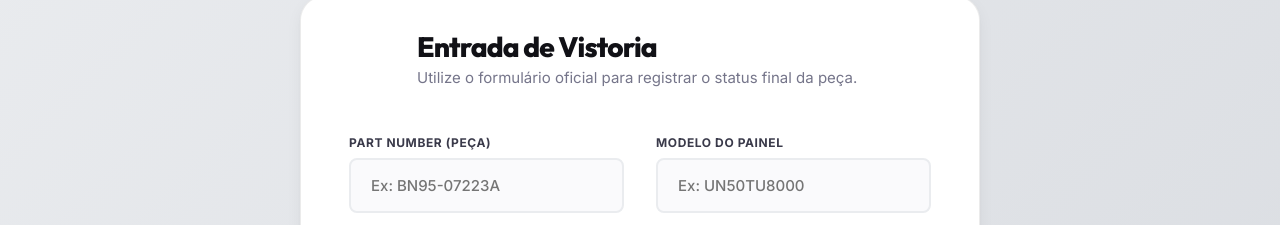
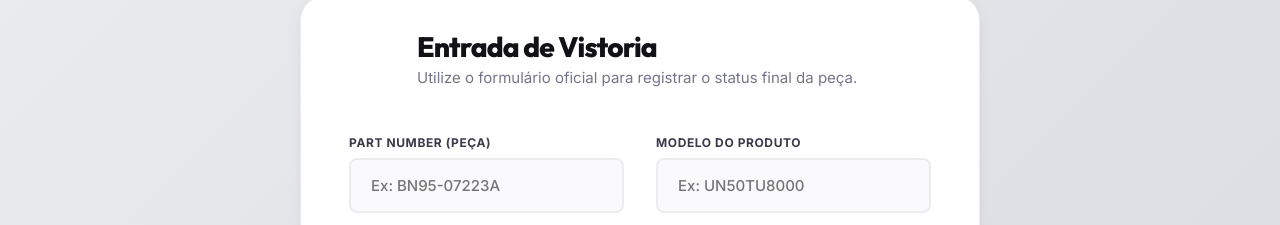
Before and after one commit to wesleycaiadev/vistoriador-opencell, a React (Vite) app: page / in a window 1280 px wide. Shown: the part 183-408 px from the top of the page. Built offline with nearby package versions, Linux system fonts and the light colour scheme.

Commit message:
feat: renomear 'Modelo do Painel' para 'Modelo do Produto'

```diff
--- a/src/components/FormOpencell.jsx
+++ b/src/components/FormOpencell.jsx
@@ -126,7 +126,7 @@ export default function FormOpencell() {
                         </div>
 
                         <div className="form-group">
-                            <label htmlFor="modelo">Modelo do Painel</label>
+                            <label htmlFor="modelo">Modelo do Produto</label>
                             <input
                                 type="text"
                                 id="modelo"
```
